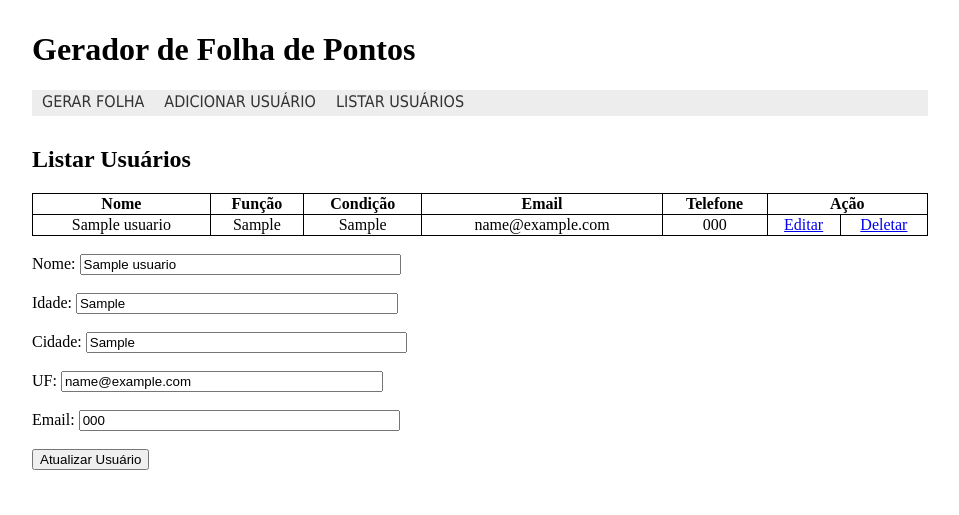
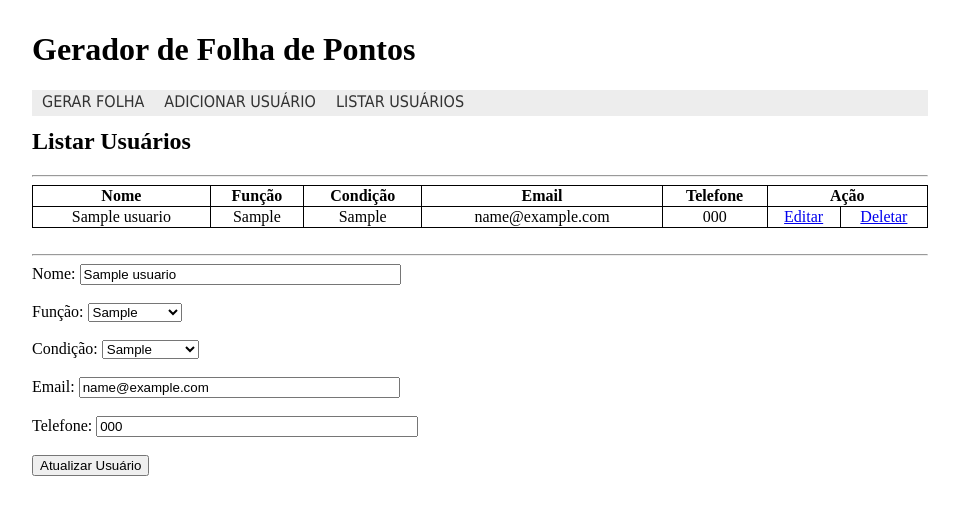
Before and after one commit to MarcosAndre5/GFP, a PHP site: page /listar_usuarios.php?editarUsuario=1 in a window 1280 px wide. Shown: the top 515 px of the page, without its empty margins (160-1119 px from the left). Run offline with PHP 8.4, Linux system fonts and the light colour scheme; tables that the repository leaves empty hold one stand-in row (values such as "Sample post").

Commit message:
Refatoração.

```diff
--- a/editar_usuario.php
+++ b/editar_usuario.php
@@ -1,13 +1,13 @@
 <?php
-    if(isset($_GET["editarUsuario"])){
+    if(isset($_GET["editarUsuario"])) {
         $id = $_GET["editarUsuario"];
 
         try {
             include('conexaoBD.php');
 
-            $usuario = $pdo->query("SELECT * FROM usuarios WHERE id = $id");
+            $consulta = $pdo->query("SELECT * FROM usuarios WHERE id = $id");
 
-            if($usuario = $consulta->fetch(PDO::FETCH_ASSOC)){
+            if($usuario = $consulta->fetch(PDO::FETCH_ASSOC)) {
                 $id = $usuario['id'];
                 $nome = $usuario['nome'];
                 $funcao = $usuario['funcao'];
@@ -16,33 +16,44 @@
                 $telefone = $usuario['telefone'];
             }
         } catch(PDOException $e) {
-            echo 'Error: ' . $e->getMessage();
+            echo 'Error: '.$e->getMessage();
         }
     }
 ?>
 
-<br/>
-<form method="POST" action="">
+<br>
+<form method="POST">
+    <hr>
     <label>Nome:</label>
-	<input type="text" name="nome" value="<?php echo $nome; ?>" required/>
-	<br/><br/>
-	<label>Idade:</label>
-	<input type="text" name="funcao" value="<?php echo $funcao; ?>" required/>
-	<br/><br/>
-	<label>Cidade:</label>
-	<input type="text" name="condicao" value="<?php echo $condicao; ?>" required/>
-	<br/><br/>
-	<label>UF:</label>
-	<input type="text" name="email" value="<?php echo $email; ?>" required/>
-	<br/><br/>
+    <input type="text" name="nome" value="<?php echo $nome; ?>" required>
+    <br><br>
+    <label>Função:</label>
+    <select name="funcao" required>
+        <option value="<?php echo $funcao; ?>" selected><?php echo $funcao; ?></option>
+        <option value="Servidor">Servidor</option>
+        <option value="Terceirizado">Terceirizado</option>
+        <option value="Estagiario">Estagiario</option>
+    </select>
+    <br><br>
+    <label>Condição:</label>
+    <select name="condicao" required>
+        <option value="<?php echo $condicao; ?>" selected><?php echo $condicao; ?></option>
+        <option value="Trabalhando">Trabalhando</option>
+        <option value="Ferias">Férias</option>
+        <option value="Afastado">Afastado</option>
+    </select>
+    <br><br>
     <label>Email:</label>
-	<input type="text" name="telefone" value="<?php echo $telefone; ?>" required/>
-	<br/><br/>
-	<input type="submit" name="atualizarDados" value="Atualizar Usuário"/>
+    <input type="text" name="email" value="<?php echo $email; ?>">
+    <br><br>
+    <label>Telefone:</label>
+    <input type="text" name="telefone" value="<?php echo $telefone; ?>">
+    <br><br>
+    <input type="submit" name="atualizarDados" value="Atualizar Usuário">
 </form>
 
 <?php
-	if(isset($_POST["atualizarDados"])){
+    if(isset($_POST["atualizarDados"])) {
         $nome = $_POST["nome"];
         $funcao = $_POST["funcao"];
         $condicao = $_POST["condicao"];
@@ -52,8 +63,8 @@
         try {
             include('conexaoBD.php');
 
-            $stmt = $pdo->prepare('UPDATE usuarios
-                SET nome = :nome, funcao = :funcao, condicao = :condicao, email = :email, telefone = :telefone
+            $stmt = $pdo->prepare('UPDATE usuarios SET
+                nome = :nome, funcao = :funcao, condicao = :condicao, email = :email, telefone = :telefone
                 WHERE id = :id');
 
             $stmt->execute(array(
@@ -65,12 +76,12 @@
                 ':telefone' => $telefone
             ));
 
-            if($stmt->rowCount()){
+            if($stmt->rowCount()) {
                 echo "<script>alert('Dados Atualizados!')</script>";
                 echo "<script>window.open('listar_usuarios.php', '_self')</script>";
             }
         } catch(PDOException $e) {
-        echo 'Error: ' . $e->getMessage();
+            echo 'Error: '.$e->getMessage();
         }
     }
 ?>
--- a/listar_usuarios.php
+++ b/listar_usuarios.php
@@ -3,7 +3,7 @@
     <head>
         <meta charset="UTF-8">
         <title>GFP - UERN-Natal</title>
-        <script src="funcoes.js"></script>
+        <script src='funcoes.js'></script>
         <link rel='stylesheet' type='text/css' href='estilo.css'>
     </head>
     <body>
@@ -13,19 +13,20 @@
                 <ul>
                     <li><a href="index.html">GERAR FOLHA</a></li>
                     <li><a href="add_usuario.php">ADICIONAR USUÁRIO</a></li>
-					<li><a href="">LISTAR USUÁRIOS</a></li>
+                    <li><a href="listar_usuarios.php">LISTAR USUÁRIOS</a></li>
                 </ul>
             </div>
-            <br><br>
+            <br>
             <h2>Listar Usuários</h2>
+            <hr>
             <table>
-				<tr>
-					<td><b>Nome</b></td>
-					<td><b>Função</b></td>
-					<td><b>Condição</b></td>
-					<td><b>Email</b></td>
-                    <td><b>Telefone</b></td>
-					<td colspan='2'><b>Ação</b></td>
+                <tr class='legenda'>
+                    <td>Nome</td>
+                    <td>Função</td>
+                    <td>Condição</td>
+                    <td>Email</td>
+                    <td>Telefone</td>
+                    <td colspan='2'>Ação</td>
                 </tr>
                 <?php
                     include("conexaoBD.php");
@@ -60,7 +61,7 @@
                 if(isset($_GET["editarUsuario"]))
                     include("editar_usuario.php");
 
-				if(isset($_GET["deletarUsuario"])){
+                if(isset($_GET["deletarUsuario"])) {
                     $id = $_GET["deletarUsuario"];
 
                     try {
@@ -75,7 +76,7 @@
                             echo "<script>window.open('listar_usuarios.php', '_self')</script>";
                         }
                     } catch(PDOException $e) {
-					  echo 'Error: ' . $e->getMessage();
+                      echo 'Error: '.$e->getMessage();
                     }
                 }
             ?>
```
Also changed, not shown: add_usuario.php (+8 -7 lines), index.html (+13 -12 lines). Lines whose indentation alone changed are shown as unchanged.
